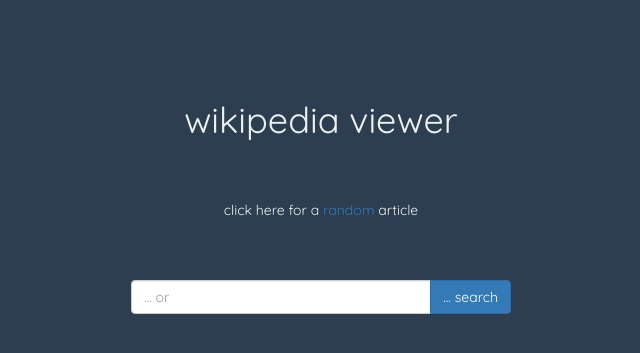
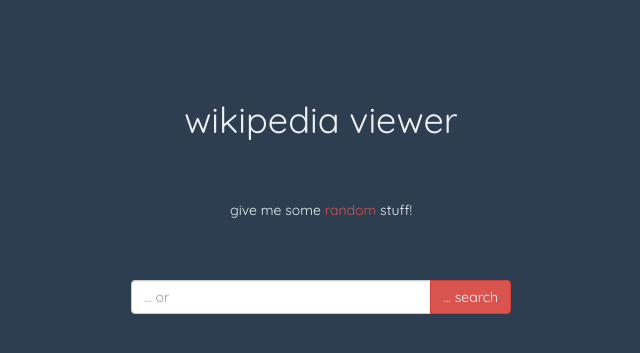
Before and after one commit to yOoMarvin/wiki-viewer, a PHP site: page / in a window 1280 px wide. Shown: the top 353 px of the page, without its empty margins (319-959 px from the left). Run offline with PHP 8.4, Linux system fonts and the light colour scheme; some libraries are stand-ins or nearby versions.

Commit message:
Added link to random article and modified style

```diff
--- a/index.html
+++ b/index.html
@@ -23,11 +23,11 @@
 
     <div class="container text-center">
       <h1>wikipedia viewer</h1>
-      <p id="random-text">click here for a <a>random</a> article</p>
+      <p id="random-text">give me some <a href="https://en.wikipedia.org/wiki/Special:Random" target="_blank">random</a> stuff!</p>
       <div class="col-md-4 col-md-offset-4 input-group">
         <input class="form-control" type="text" id="search-text" placeholder="... or">
         <span class="input-group-btn">
-          <button type="button" class="btn btn-primary">... search</button>
+          <button type="button" class="btn btn-danger">... search</button>
         </span>
       </div>
     </div>
--- a/master.css
+++ b/master.css
@@ -8,6 +8,14 @@
   margin-top: 100px;
 }
 
+a{
+  color: #d9534f;
+}
+
+a:hover{
+  color: #B23B2E;
+}
+
 .input-group{
   margin-top: 60px;
 }
```
